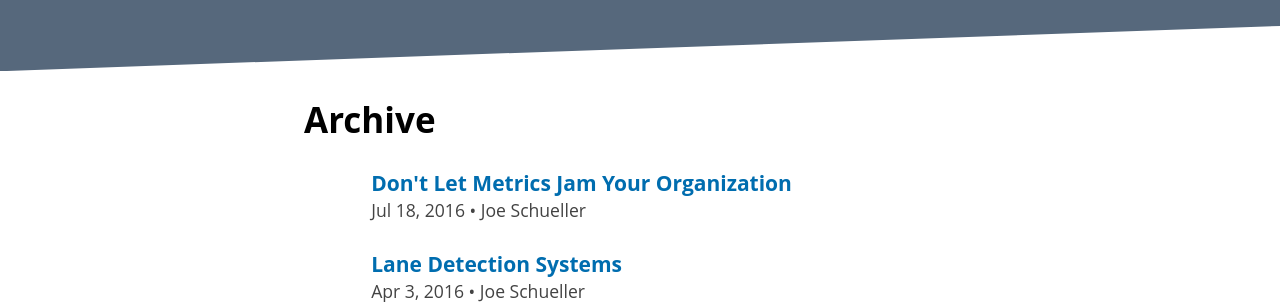
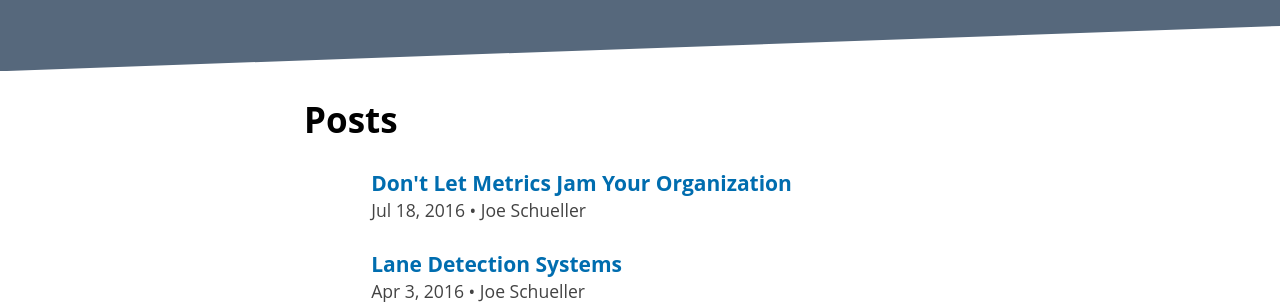
Before and after one commit to gojoe262/blog, a Jekyll site: the page built from posts.html, in a window 1280 px wide. Shown: the part 155-459 px from the top of the page. Built offline with Jekyll 4.4.1, drawn with Linux system fonts in a browser that asks for light colours.

Commit message:
Rename Archive to Posts

```diff
--- a/posts.html
+++ b/posts.html
@@ -2,7 +2,7 @@
 layout: default
 ---
 <div class="page-title">
-    <h1>Archive</h1>
+    <h1>Posts</h1>
 </div>
 <div class="posts-list">
 {% for post in site.posts %}
```
